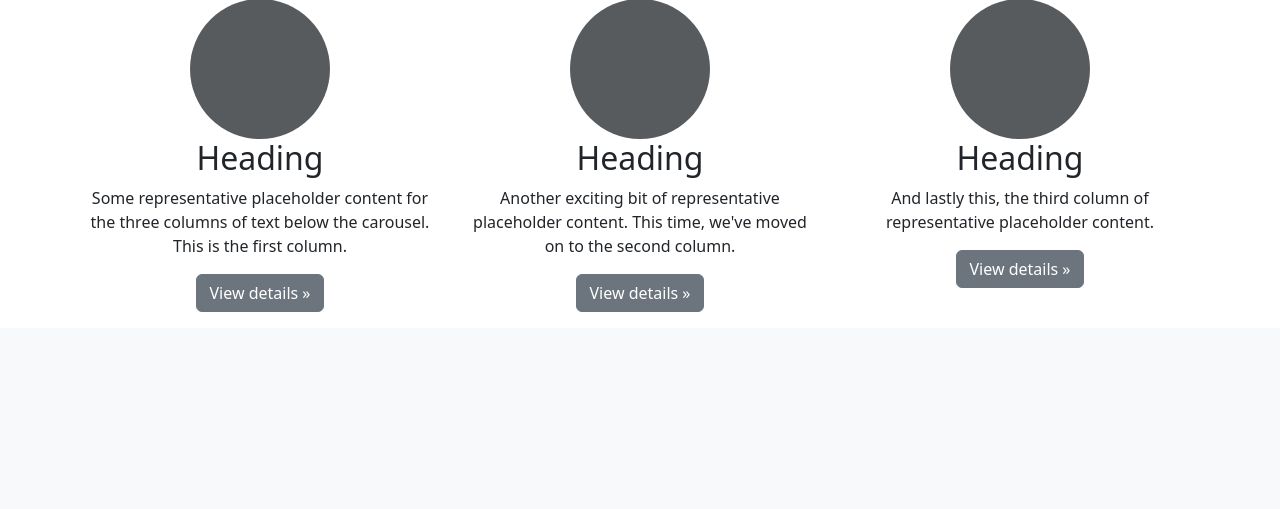
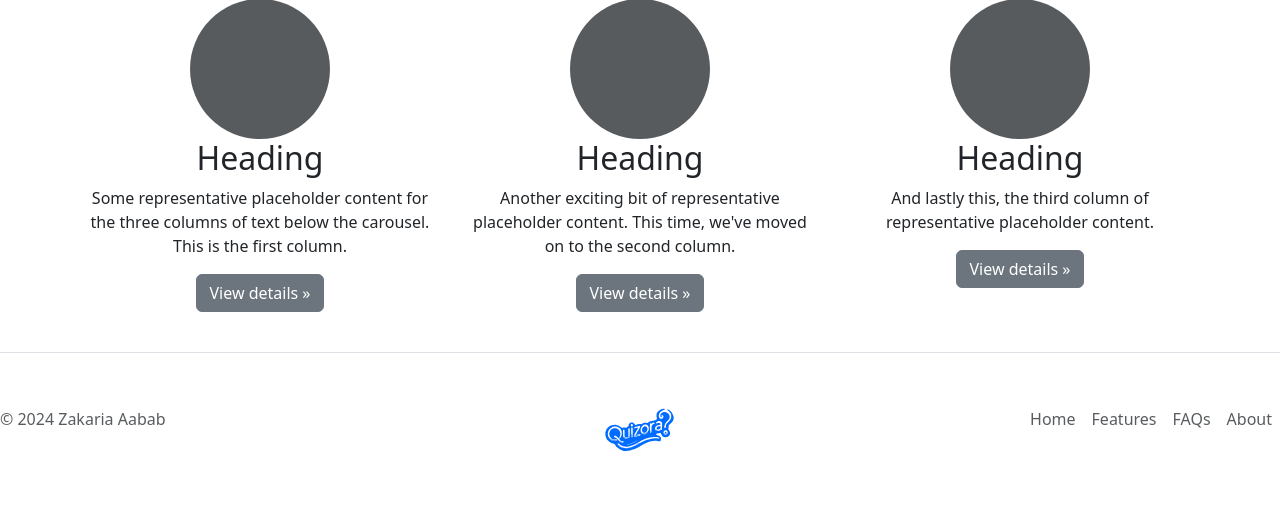
Before and after one commit to Tweek-byte/Quiz_Application_Project, a Django app: page / in a window 1280 px wide. Shown: the part 720-1229 px from the top of the page. Before the commit the page ends 1032 px from the top, so only its background shows below. Run offline with Django 5.2, Linux system fonts and the light colour scheme.

Commit message:
feat(front-end): create footer

```diff
--- a/templates/index.html
+++ b/templates/index.html
@@ -50,6 +50,8 @@
       </div><!-- /.col-lg-4 -->
     </div>
     </div>
+
+    {% include 'template_files/footer.html' %}
     <script src="https://cdn.jsdelivr.net/npm/bootstrap@5.3.3/dist/js/bootstrap.bundle.min.js" integrity="sha384-YvpcrYf0tY3lHB60NNkmXc5s9fDVZLESaAA55NDzOxhy9GkcIdslK1eN7N6jIeHz" crossorigin="anonymous"></script>
 </body>
 </html>
--- a/templates/template_files/footer.html
+++ b/templates/template_files/footer.html
@@ -0,0 +1,15 @@
+{% load static %}
+<footer class="d-flex flex-wrap justify-content-between align-items-center py-3 my-4 border-top">
+    <p class="col-md-4 mb-0 mr-1 text-body-secondary">© 2024 Zakaria Aabab</p>
+
+    <a href="/" class="col-md-4 d-flex align-items-center justify-content-center mb-3 mb-md-0 me-md-auto link-body-emphasis text-decoration-none">
+        <img src="{% static 'images/quizora.svg' %}" alt="Quizora Logo" class="custom-svg1" width="100" height="100">
+    </a>
+
+    <ul class="nav col-md-4 justify-content-end">
+      <li class="nav-item"><a href="#" class="nav-link px-2 text-body-secondary">Home</a></li>
+      <li class="nav-item"><a href="#" class="nav-link px-2 text-body-secondary">Features</a></li>
+      <li class="nav-item"><a href="#" class="nav-link px-2 text-body-secondary">FAQs</a></li>
+      <li class="nav-item"><a href="#" class="nav-link px-2 text-body-secondary">About</a></li>
+    </ul>
+  </footer>
```
